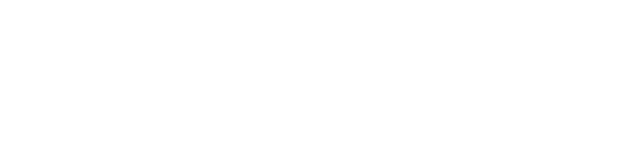
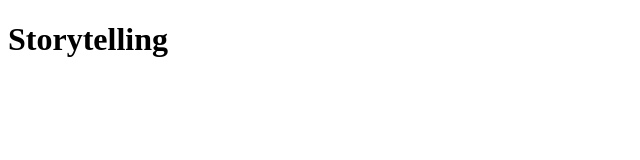
Before and after one commit to karlac44/karlac44.github.io, a plain HTML site: page storytelling.html in a window 1280 px wide. Shown: the whole page, without its empty margins (0-640 px from the left). Drawn offline with Linux system fonts and the light colour scheme.

Commit message:
Update storytelling.html

```diff
--- a/storytelling.html
+++ b/storytelling.html
@@ -1,5 +1,6 @@
 <!DOCTYPE html PUBLIC "-//W3C//DTD HTML 4.01//EN">
 <html>
   <body>
+    <h1> Storytelling</h1>
   </body>
 </html>
```
